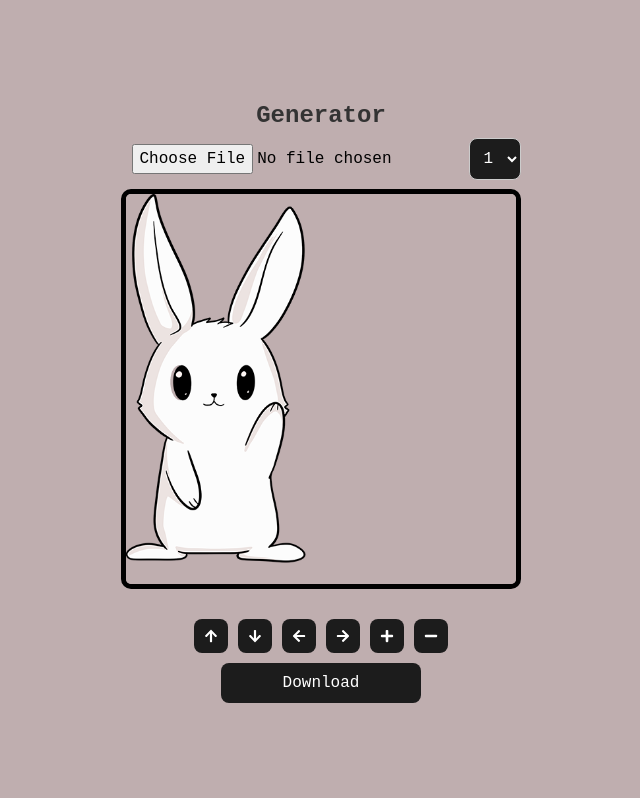
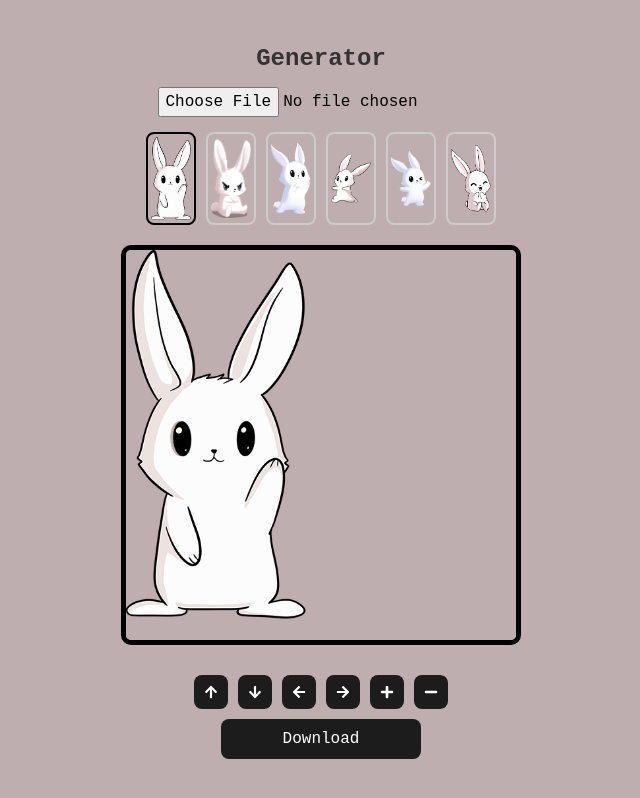
Before and after one commit to Appoxyz/BunBun, a Next.js app: page / in a window 1280 px wide. Shown: the whole page, without its empty margins (319-959 px from the left). Built offline with nearby package versions, Linux system fonts and the light colour scheme.

Commit message:
new and improved toggle

```diff
--- a/src/components/MainComponent.tsx
+++ b/src/components/MainComponent.tsx
@@ -1,4 +1,4 @@
-import React, { useState, useRef, useEffect } from 'react';
+import React, { useState, useRef } from 'react';
 import Image from 'next/image';
 import { FaArrowUp, FaArrowDown, FaArrowLeft, FaArrowRight, FaPlus, FaMinus } from 'react-icons/fa';
 
@@ -8,7 +8,7 @@ const ImageDisplay: React.FC = () => {
   const [buddySize, setBuddySize] = useState({ width: 180, height: 180 });
   const [dragging, setDragging] = useState(false);
   const [buddyImageSrc, setBuddyImageSrc] = useState('/images/1.png');
-  const [selectedBuddyImage, setSelectedBuddyImage] = useState(0);
+  const [selectedBuddyImage, setSelectedBuddyImage] = useState(0); // Track selected buddy image
 
   const canvasRef = useRef<HTMLCanvasElement | null>(null);
   const buddyRef = useRef<HTMLDivElement | null>(null);
@@ -22,12 +22,6 @@ const ImageDisplay: React.FC = () => {
     '/images/5.png',
     '/images/6.png',
   ];
-
-  const handleBuddyImageChange = (event: React.ChangeEvent<HTMLSelectElement>) => {
-    const selectedIndex = parseInt(event.target.value);
-    setSelectedBuddyImage(selectedIndex);
-    setBuddyImageSrc(buddyImages[selectedIndex]);
-  };
 
   const handleImageUpload = (event: React.ChangeEvent<HTMLInputElement>) => {
     if (event.target.files && event.target.files[0]) {
@@ -163,28 +157,27 @@ const ImageDisplay: React.FC = () => {
             borderRadius: '8px',
           }}
         />
-        <select
-          onChange={handleBuddyImageChange}
-          value={selectedBuddyImage}
-          style={{
-            fontFamily: 'inherit',
-            fontSize: '16px',
-            padding: '10px',
-            borderRadius: '8px',
-            border: '1px solid #ccc',
-            background: '#1c1c1c',
-            color: 'white',
-            cursor: 'pointer',
-          }}
-        >
-          {buddyImages.map((image, index) => (
-            <option key={index} value={index}>
-              {index + 1}
-            </option>
-          ))}
-        </select>
       </div>
 
+      {/* Buddy Image Preview Buttons */}
+      <div style={{ display: 'flex', gap: '10px', marginBottom: '20px' }}>
+        {buddyImages.map((image, index) => (
+          <button
+            key={index}
+            onClick={() => { setBuddyImageSrc(image); setSelectedBuddyImage(index); }}
+            style={{
+              backgroundColor: 'transparent',
+              border: `2px solid ${selectedBuddyImage === index ? 'black' : '#ccc'}`,
+              padding: '3px',
+              borderRadius: '8px',
+              cursor: 'pointer',
+              transition: 'border-color 0.3s',
+            }}
+          >
+            <Image src={image} alt={`Buddy ${index + 1}`} width={40} height={40} />
+          </button>
+        ))}
+      </div>
 
       <div
         ref={containerRef}
```
